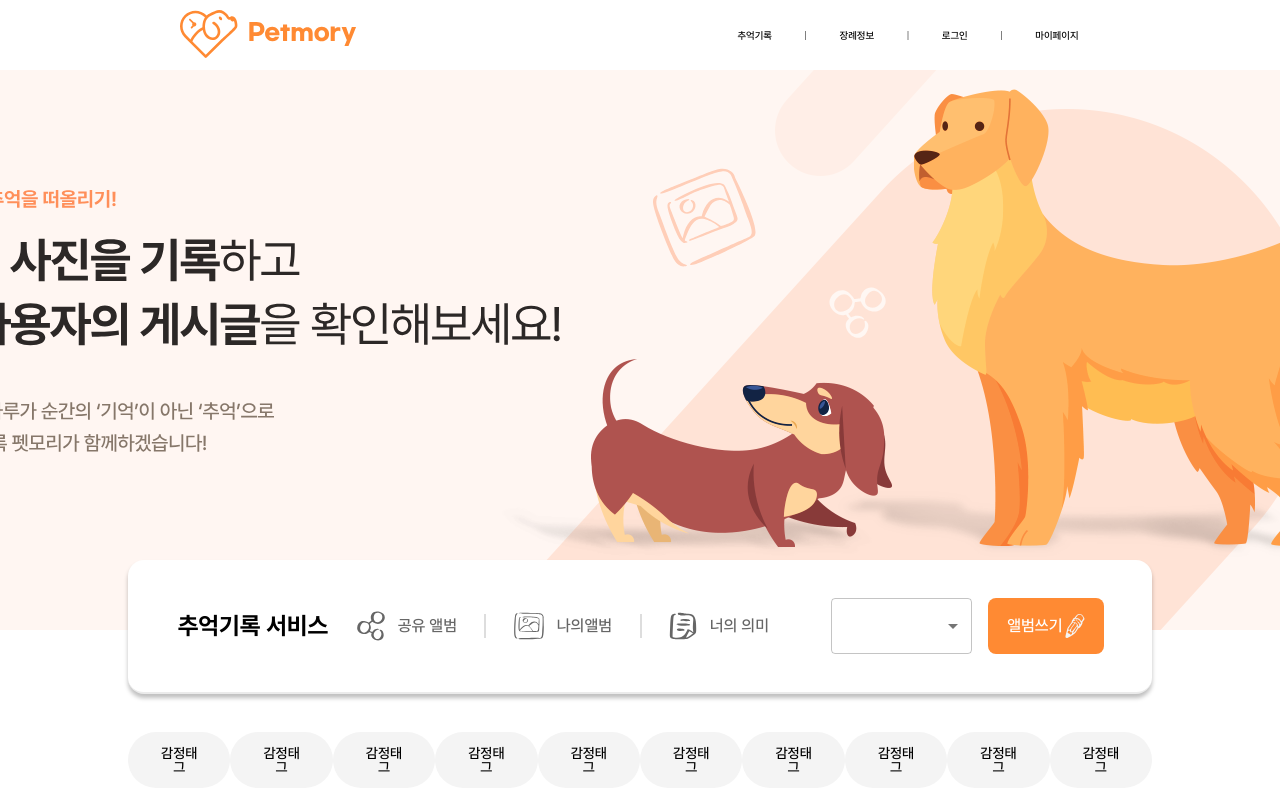
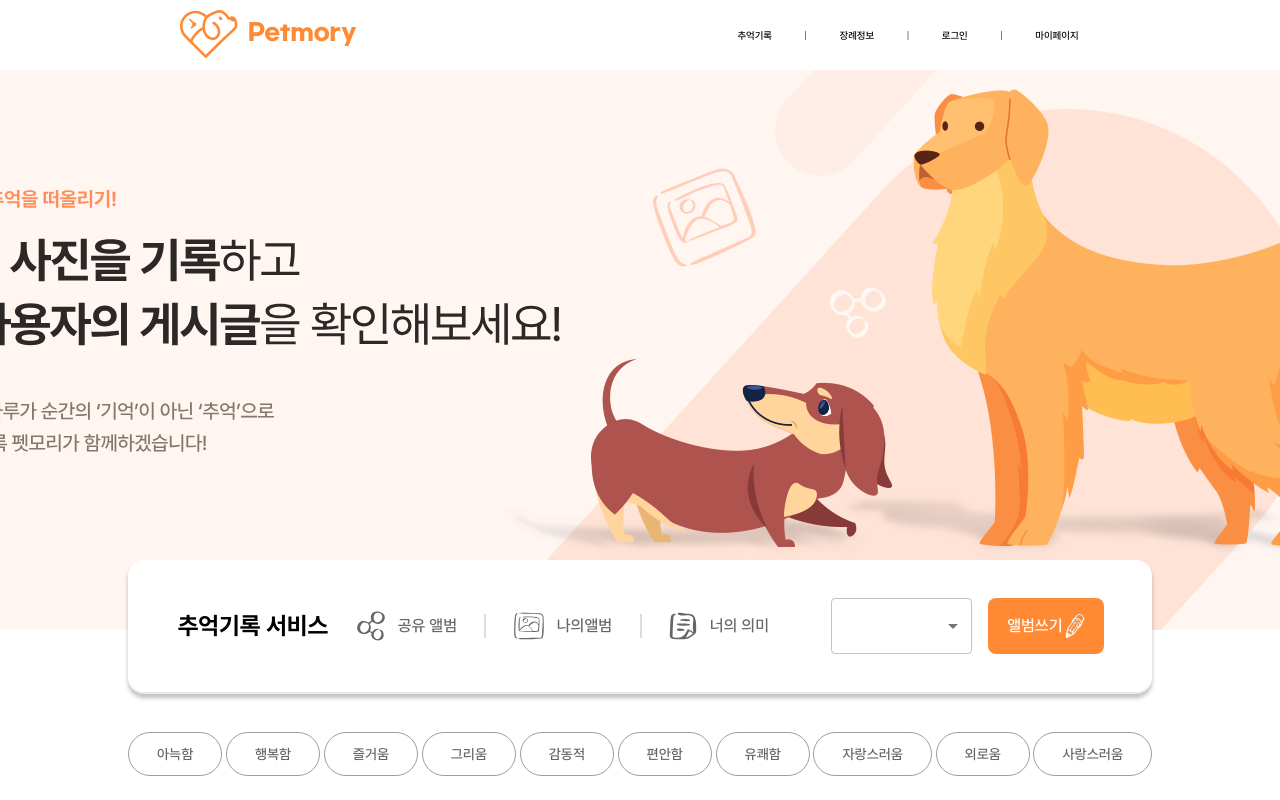
Before and after one commit to KUSITMS-27th-TEAM3/FrontEnd, a React (Create React App) app: page /memory in a window 1280 px wide. Shown: the top 800 px of the page. Built offline with nearby package versions, Linux system fonts and the light colour scheme.

Commit message:
feat : 추억앨범 태그 수정

```diff
--- a/src/pages/MemoryPage/components/EmotionTags.tsx
+++ b/src/pages/MemoryPage/components/EmotionTags.tsx
@@ -4,15 +4,17 @@ import styled from 'styled-components';
 const TagButton = styled.button`
   all: unset;
   font-family: ${({ theme }) => theme.font.family.pretendard_medium};
+  color: ${({ theme }) => theme.color.grayScale.gray};
   border-radius: 50px;
-  background-color: ${({ theme }) => theme.color.grayScale.lightGray};
+  border: 1px solid #9d9d9d;
+  background-color: ${({ theme }) => theme.color.grayScale.white};
   font-size: 14px;
   padding: 1em 2em;
   text-align: center;
   cursor: pointer;
   &.active {
-    background-color: ${({ theme }) => theme.color.main.orange};
-    color: ${({ theme }) => theme.color.grayScale.white}};
+    background-color: ${({ theme }) => theme.color.grayScale.black};
+    color: ${({ theme }) => theme.color.grayScale.white};
   }
 `;
 
@@ -28,6 +30,12 @@ const EmotionContainer = styled.div`
       font-size: 7px;
     }
   }
+
+  @media screen and (min-width: 1300px) {
+    ${TagButton} {
+      font-size: 16px;
+    }
+  }
 `;
 
 type Tag = {
@@ -36,16 +44,16 @@ type Tag = {
 };
 
 const temp = [
-  { name: '감정태그', isActive: false },
-  { name: '감정태그', isActive: false },
-  { name: '감정태그', isActive: false },
-  { name: '감정태그', isActive: false },
-  { name: '감정태그', isActive: false },
-  { name: '감정태그', isActive: false },
-  { name: '감정태그', isActive: false },
-  { name: '감정태그', isActive: false },
-  { name: '감정태그', isActive: false },
-  { name: '감정태그', isActive: false },
+  { name: ' 아늑함', isActive: false },
+  { name: '행복함', isActive: false },
+  { name: '즐거움', isActive: false },
+  { name: '그리움', isActive: false },
+  { name: '감동적', isActive: false },
+  { name: '편안함', isActive: false },
+  { name: '유쾌함', isActive: false },
+  { name: '자랑스러움', isActive: false },
+  { name: '외로움', isActive: false },
+  { name: '사랑스러움', isActive: false },
 ];
 
 const EmotionTags = () => {
```
